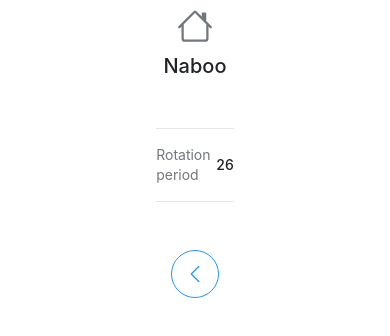
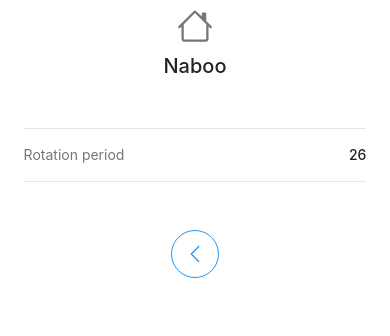
Before and after one commit to cosmas28/star-wars-client, a React (Create React App) app: page /home_world in a window 390 px wide. Shown: the top 336 px of the page. Built offline with nearby package versions, Linux system fonts and the light colour scheme.

Commit message:
add mobile respinsive on DetailsPageLayout

```diff
--- a/src/components/DetailsPageLayout/styles.ts
+++ b/src/components/DetailsPageLayout/styles.ts
@@ -5,8 +5,25 @@ export const MainSection = styled.section`
 `;
 
 export const InnerSection = styled.section`
-	margin: 2% 33% 0;
-	padding: 0 5%;
+	@media screen and (min-width: 1441px) {
+		margin: 2% 28% 0;
+		padding: 0 5%;
+	}
+
+	@media screen and (max-width: 1440px) {
+		margin: 2% 25% 0;
+		padding: 0 5%;
+	}
+
+	@media screen and (max-width: 960px) {
+		padding: 0 3.5%;
+		margin: 2% 10% 0;
+	}
+
+	@media screen and (max-width: 480px) {
+		padding: 0 4%;
+		margin: 2% 0 0;
+	}
 `;
 
 export const HeaderWrapper = styled.div`
```
